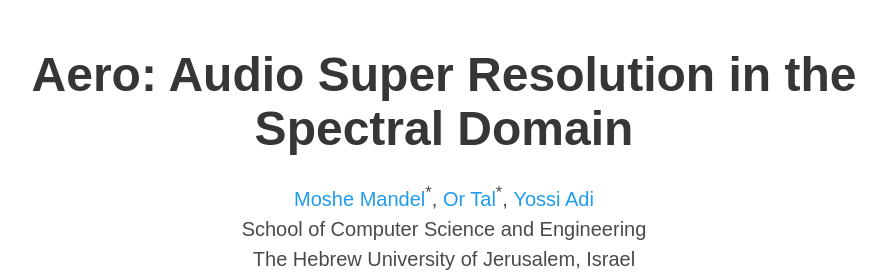
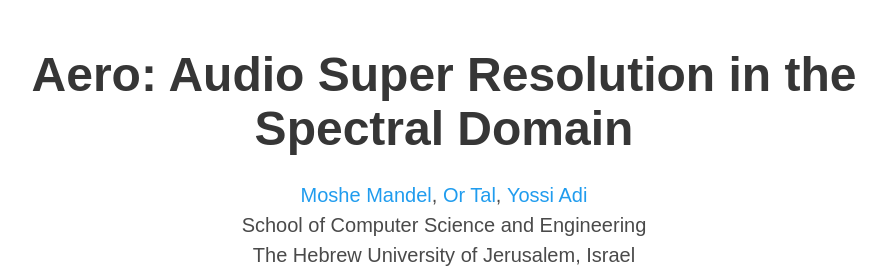
Before and after one commit to slp-rl/aero, a plain HTML site: page index.html in a window 1280 px wide. Shown: the top 273 px of the page, without its empty margins (196-1082 px from the left). Drawn offline with nearby package versions, Linux system fonts and the light colour scheme; some icons are missing; a web font is replaced by a local one.

```diff
--- a/index.html
+++ b/index.html
@@ -56,9 +56,9 @@
             <div class="is-size-5 publication-authors">
               <!-- Paper authors -->
               <span class="author-block">
-                <a href="https://il.linkedin.com/in/moshemandel" target="_blank">Moshe Mandel</a><sup>*</sup>,</span>
+                <a href="https://il.linkedin.com/in/moshemandel" target="_blank">Moshe Mandel</a>,</span>
                 <span class="author-block">
-                  <a href="https://www.linkedin.com/in/tal-or/" target="_blank">Or Tal</a><sup>*</sup>,</span>
+                  <a href="https://www.linkedin.com/in/tal-or/" target="_blank">Or Tal</a>,</span>
                   <span class="author-block">
                     <a href="https://www.cs.huji.ac.il/~adiyoss/" target="_blank">Yossi Adi</a>
                   </span>
```
